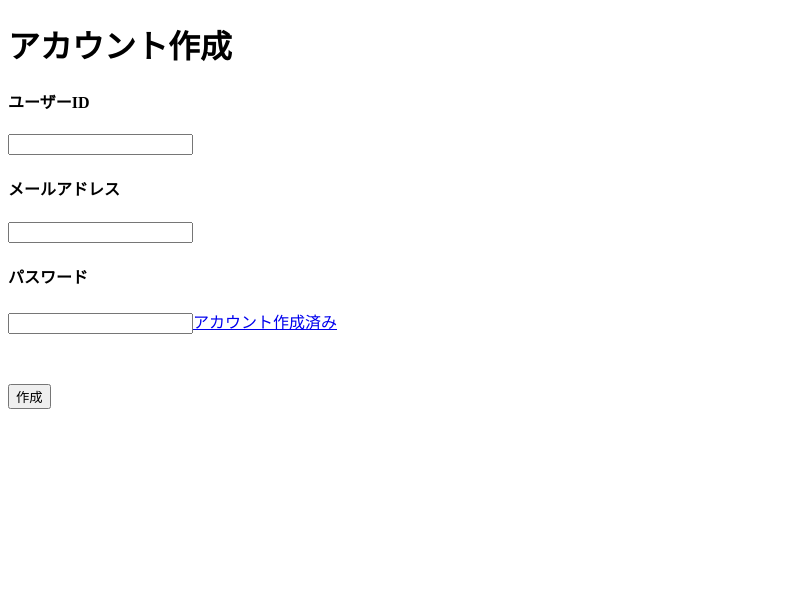
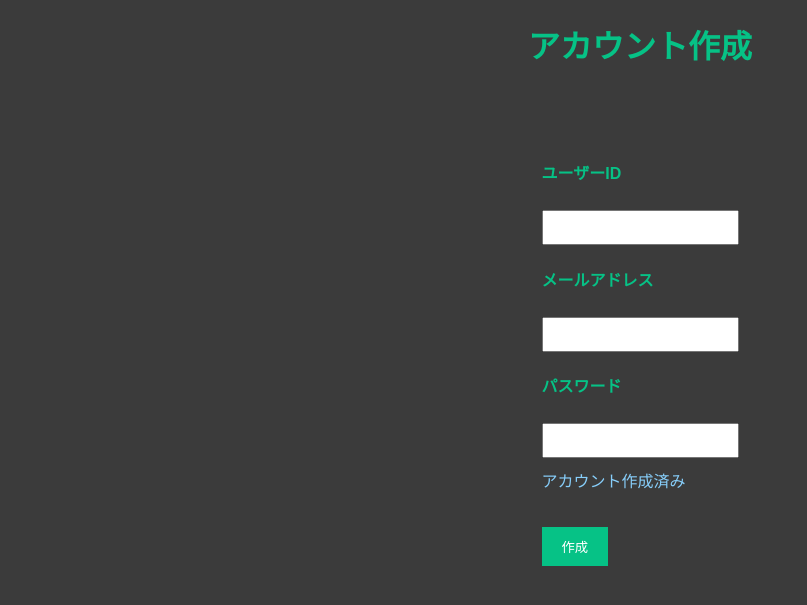
Before and after one commit to RabikClabbt/KSS, a PHP site: page /toroku-input.php in a window 1280 px wide. Shown: the top 605 px of the page, without its empty margins (0-807 px from the left). Run offline with PHP 8.4, Linux system fonts and the light colour scheme; a stand-in replaces the project's code that opens the database connection; some libraries are stand-ins or nearby versions.

Commit message:
Add files via upload (#28)

```diff
--- /dev/null
+++ b/src/css/Toroku.css
@@ -0,0 +1,59 @@
+body {
+    background-color: #3b3b3b;
+    color: white;
+    text-align: center;
+    font-family: Arial, sans-serif;
+}
+
+.form-container {
+    display: inline-block;
+    margin-top: 50px;
+    text-align: left;
+}
+
+h1, h4 {
+    color: #06c286;
+}
+
+.form-group {
+    margin-bottom: 15px;
+}
+
+.form-group label {
+    display: block;
+}
+
+.form-group input {
+    width: 100%;
+    padding: 8px;
+    margin-top: 5px;
+    box-sizing: border-box;
+}
+
+.form-group a {
+    display: block;
+    margin-top: 10px;
+    color: #87CEFA;
+    text-decoration: none;
+}
+
+.form-group button {
+    margin-top: 20px;
+    padding: 10px 20px;
+    background-color: #06c286;
+    border: none;
+    color: white;
+    cursor: pointer;
+}
+
+.error-message {
+    color: red;
+    font-weight: bold;
+    margin-bottom: 15px;
+}
+
+.success-message {
+    color: #06c286;
+    font-weight: bold;
+    margin-bottom: 15px;
+}
--- a/src/toroku-input.php
+++ b/src/toroku-input.php
@@ -1,43 +1,44 @@
 <?php session_start(); ?>
-
 <!DOCTYPE html>
 <html lang="ja">
-
 <head>
     <meta charset="UTF-8">
     <meta http-equiv="X-UA-Compatible" content="IE=edge">
     <meta name="viewport" content="width=device-width, initial-scale=1.0">
     <title>新規会員登録</title>
+    <link rel="stylesheet" href="css/Toroku.css">
 </head>
-
 <body>
     <h1>アカウント作成</h1>
-    <?php
-    $userID=$mailaddress=$password='';
-    if(isset($_SESSION['users'])){
-        $userID=$_SESSION['users']['userID'];
-        $mailaddress=$_SESSION['users']['mailaddress'];
-        $password=$_SESSION['users']['password'];
-    }
-    ?>
-    <?php
-       echo '<form action="toroku-output.php" method="post">';
-    echo '<p>';
-    echo '<h4><label for="signin-ID">ユーザーID</label></h4>';
-    echo '<input id="signin-id" type="text" required name="userID" value="',$userID,'">';
-    echo '</p>';
-    echo '<p>';
-    echo '<h4><label for="signin-pass">メールアドレス</label></h4>';
-    echo '<input id="signin-pass" type="text" required name="mailaddress" value="',$mailaddress,'">';
-    echo '</p>';
-    echo '<p>';
-    echo '<h4><label for="signin-name">パスワード</label></h4>';
-    echo '<input type="text" name="password" required name="password" value="',$password,'">';
-    echo '<a href="login.php">アカウント作成済み</a>';
-    echo '</p>';
-    echo '<br>';
-    echo ' <p><button name="touroku-button"type="submit">作成</button></p>';
-    ?>
+    <div class="form-container">
+        <?php
+        if (isset($_SESSION['error_message'])) {
+            echo '<div class="error-message">' . htmlspecialchars($_SESSION['error_message'], ENT_QUOTES, 'UTF-8') . '</div>';
+            unset($_SESSION['error_message']);
+        }
+        if (isset($_SESSION['success_message'])) {
+            echo '<div class="success-message">' . htmlspecialchars($_SESSION['success_message'], ENT_QUOTES, 'UTF-8') . '</div>';
+            unset($_SESSION['success_message']);
+        }
+        ?>
+        <form action="toroku-output.php" method="post">
+            <div class="form-group">
+                <h4><label for="signin-id">ユーザーID</label></h4>
+                <input id="signin-id" type="text" required name="userID" value="<?php echo isset($_SESSION['users']) ? htmlspecialchars($_SESSION['users']['userID'], ENT_QUOTES, 'UTF-8') : ''; ?>">
+            </div>
+            <div class="form-group">
+                <h4><label for="signin-mail">メールアドレス</label></h4>
+                <input id="signin-mail" type="email" required name="mailaddress" value="<?php echo isset($_SESSION['users']) ? htmlspecialchars($_SESSION['users']['mailaddress'], ENT_QUOTES, 'UTF-8') : ''; ?>">
+            </div>
+            <div class="form-group">
+                <h4><label for="signin-pass">パスワード</label></h4>
+                <input id="signin-pass" type="password" required name="password">
+                <a href="login.php">アカウント作成済み</a>
+            </div>
+            <div class="form-group">
+                <button type="submit">作成</button>
+            </div>
+        </form>
+    </div>
 </body>
-
-</html
+</html>
```
Also changed, not shown: src/toroku-output.php (+49 -29 lines).
